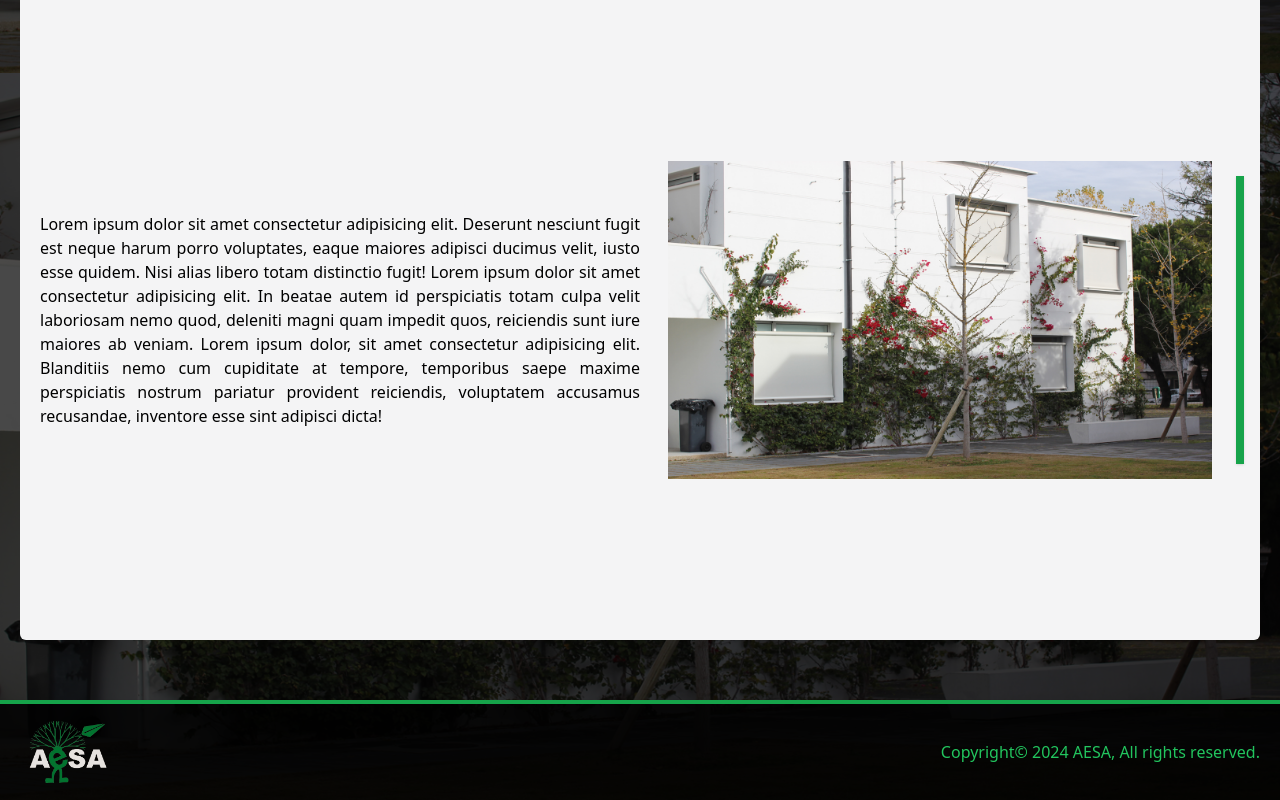
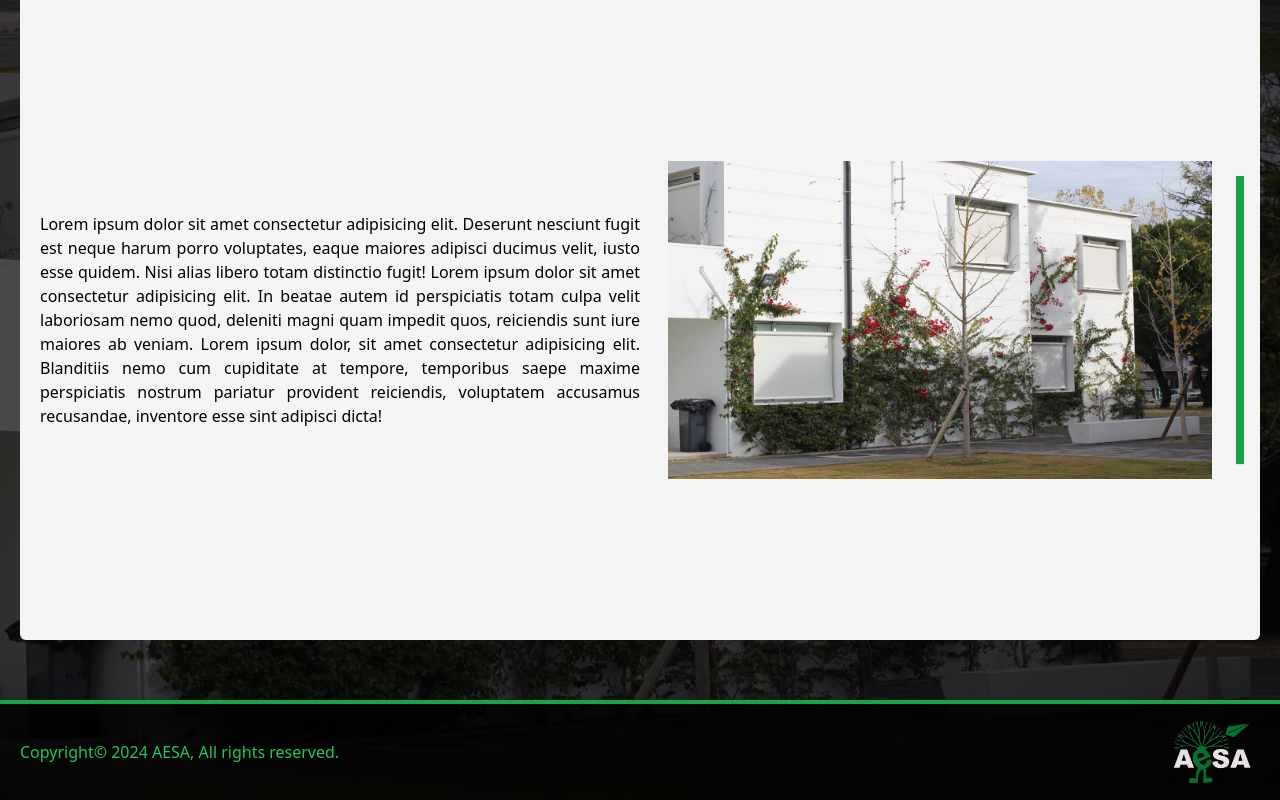
Before and after one commit to OVasconceloss/dac-website-23-24, a React (Vite) app: page / in a window 1280 px wide. Shown: the part 2108-2908 px from the top of the page. Built offline with nearby package versions, Linux system fonts and the light colour scheme.

Commit message:
:sparkles: chore: change the order of the elements

```diff
--- a/src/components/footer/footer.jsx
+++ b/src/components/footer/footer.jsx
@@ -5,7 +5,7 @@ export const Footer = () => {
 
   return (
     <footer className="px-5 flex items-center justify-between bg-light_black_two border-t-4 border-green-600 shadow">
-      <section className="w-screen flex items-center justify-between">
+      <section className="w-screen flex flex-row-reverse items-center justify-between">
         <img src={logoSchool} alt="Logo AESA" className="object-scale-down max-h-full w-24 h-24 p-2 rounded-r-md"/>
         <h3 className="text-green-500">Copyright© {currentYear} AESA, All rights reserved.</h3>
       </section>
```
